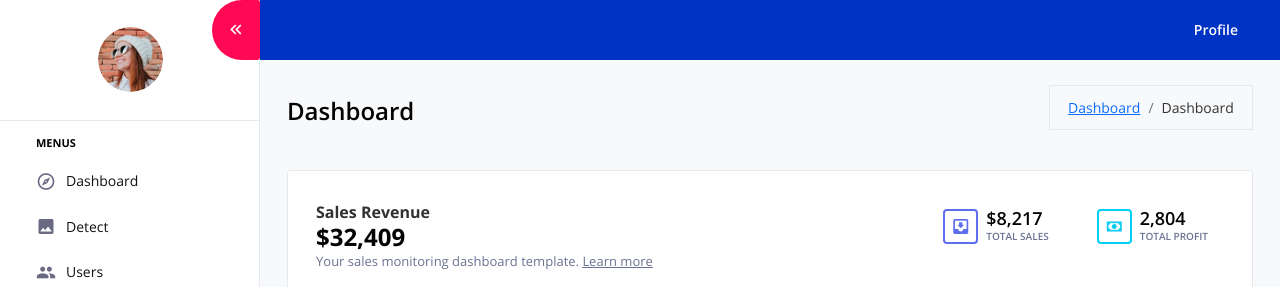
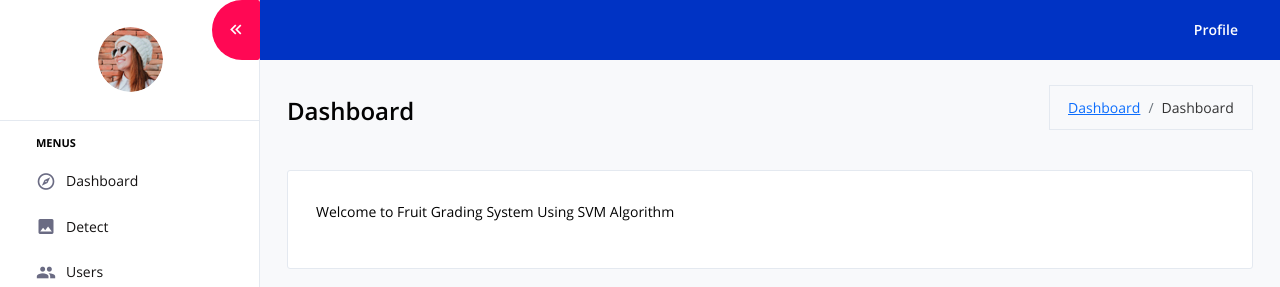
Before and after one commit to jagwarthegreat/rotten-fruit-detection, a Flask app: page / in a window 1280 px wide. Shown: the top 287 px of the page. Run offline with Flask 2, Linux system fonts and the light colour scheme; some libraries are stand-ins or nearby versions.

Commit message:
Update home.html

```diff
--- a/website/templates/home.html
+++ b/website/templates/home.html
@@ -15,7 +15,7 @@
 <div class="row">
     <div class="col-12 stretch-card grid-margin">
         <div class="card">
-            <div class="card-body">
+            <!-- <div class="card-body">
                 <div class="d-flex justify-content-between flex-wrap">
                     <div>
                         <div class="card-title mb-0">Sales Revenue</div>
@@ -54,7 +54,11 @@
                         <canvas class="flot-base"></canvas>
                     </div>
                 </div>
+            </div> -->
+            <div class="card-body">
+                <p>Welcome to Fruit Grading System Using SVM Algorithm</p>
             </div>
+
         </div>
     </div>
 </div>
```
